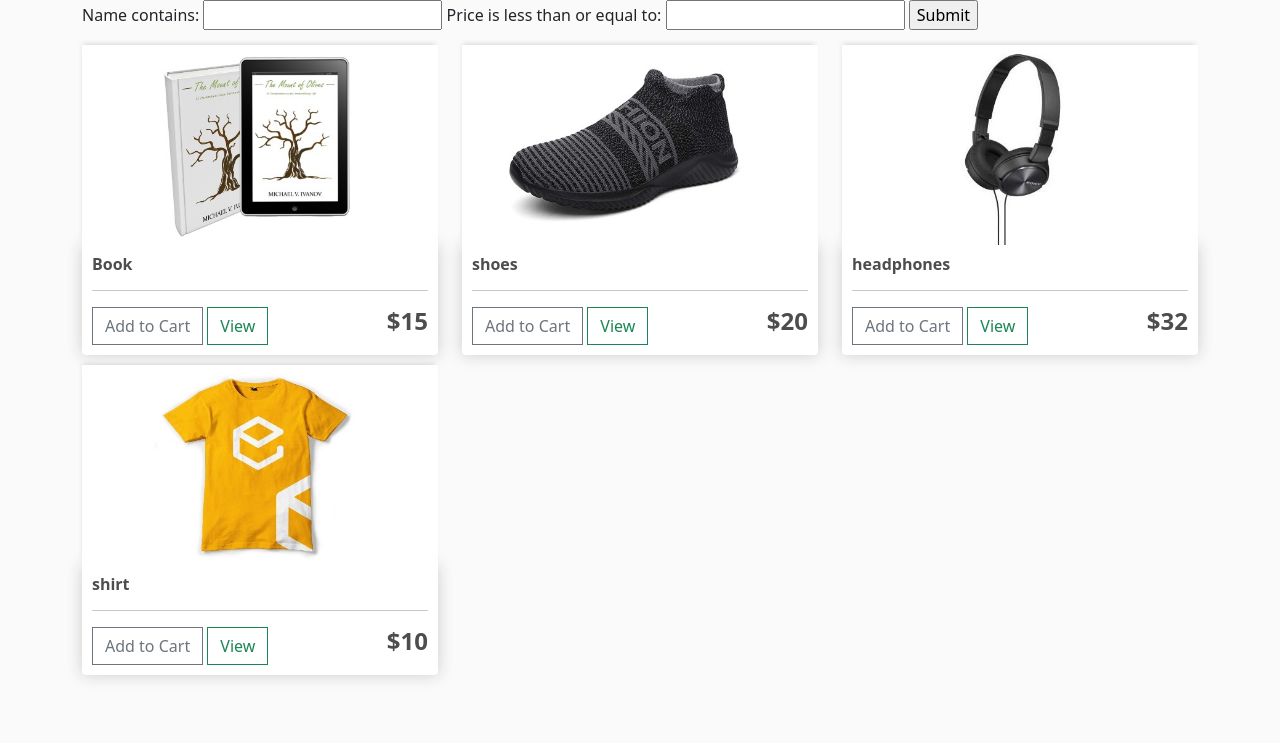
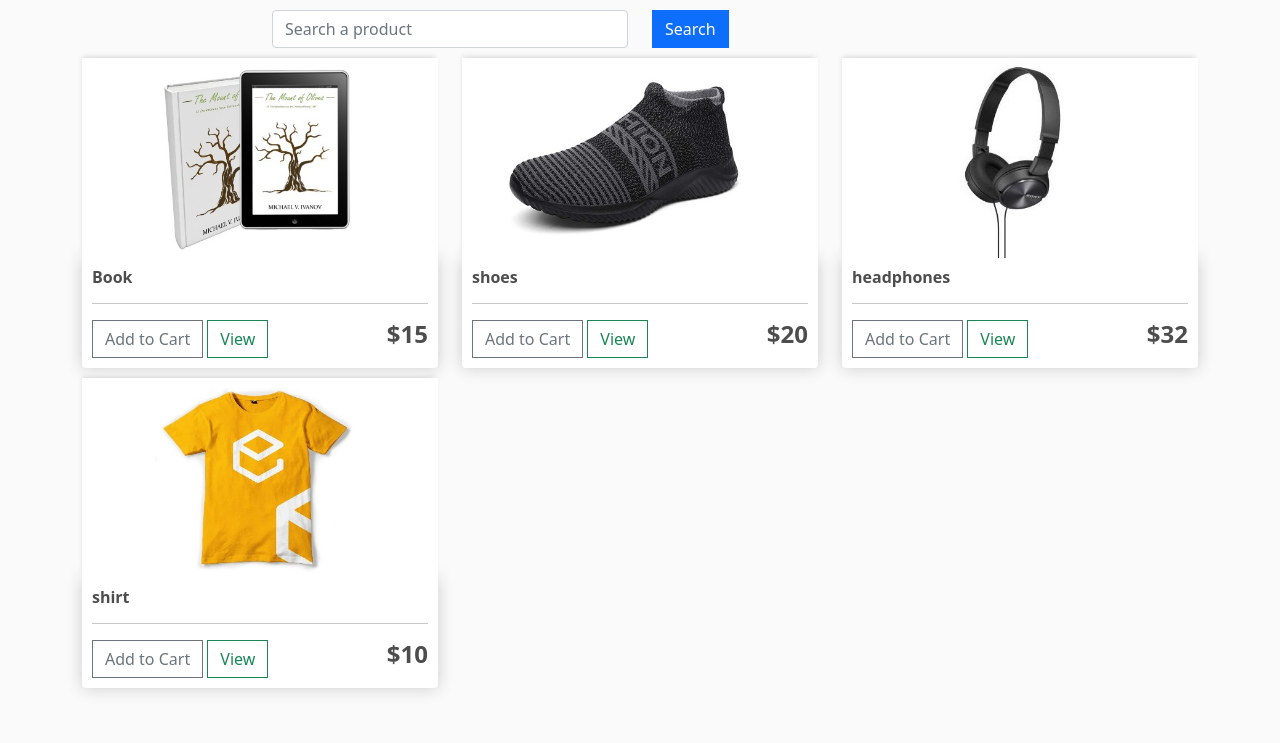
Before and after one commit to khodjiyev2o/DjangoEcommerce, a Django app: page / in a window 1280 px wide. Shown: the part 57-800 px from the top of the page. Run offline with Django 4.2, Linux system fonts and the light colour scheme; a user stored in the database is signed in; data comes from the database, SQL or seed files in the repository; both versions use the stored data as it was after the commit; some libraries are stand-ins or nearby versions.

Commit message:
14.05.2022

```diff
--- a/menu/filters.py
+++ b/menu/filters.py
@@ -1,12 +1,15 @@
 from . import models
 import django_filters
 from django_filters import CharFilter
+from django import forms
 
 
 class ProductFilter(django_filters.FilterSet):
-    product = CharFilter(field_name="name", lookup_expr='icontains')
-    price = CharFilter(field_name="price", lookup_expr='lte')
+    product = CharFilter(field_name="name", lookup_expr='icontains',label='',
+                         widget=forms.TextInput(attrs={'class': 'form-control','placeholder': 'Search a product'}))
+
+    # price = CharFilter(field_name="price", lookup_expr='lte', widget=forms.TextInput(attrs={'class': 'form-control'}))
 
     class Meta:
         model = models.Product
-        fields = ['product', 'price']
+        fields = ['product']
--- a/menu/templates/menu.html
+++ b/menu/templates/menu.html
@@ -2,13 +2,24 @@
 {% load static %}
 
 {%block content%}
+
 <form action="" method="get">
-	{{myFilter.form}}
+		<div class="row">
+				<div	class="col-lg-2" ></div>
 
-<input type="submit" type="submit">
+				<div class="col-lg-4">
+					{{myFilter.form}}
+				</div>
+				<div class="col-lg-4">
+					<input type="submit" type="submit" class="btn btn-primary" value="Search">
+				</div>
+
+
+
+
+		</div>
+</form>
 <div class="row">
-</form>
-
 {%for product in products%}
 
     <div class="col-lg-4">
--- a/menu/views.py
+++ b/menu/views.py
@@ -6,53 +6,50 @@ from django.http import HttpResponseRedirect
 from .models import Product, OrderItem, Order
 from django.views.generic.detail import DetailView
 from .filters import ProductFilter
-
+from .decorators import unauthenticated_user
+from django.contrib.auth.decorators import login_required
+from django.contrib.auth.mixins import LoginRequiredMixin
 
 # Create your views here.
 
 
+@login_required(login_url='login')
 def layout(request):
-    if request.user.is_authenticated:
-        return render(request, 'layout.html')
-    else:
-        return redirect('login')
+    return render(request, 'layout.html')
 
 
+@login_required(login_url='login')
 def checkout(request):
-    if request.user.is_authenticated:
-        order = Order.objects.get(customer=request.user.id)
-        orderitem = OrderItem.objects.filter(order=order)
-        return render(request, 'checkout.html', {'order': order, 'orderitem': orderitem})
-    else:
-        return redirect('login')
+    order = Order.objects.get(customer=request.user.id)
+    orderitem = OrderItem.objects.filter(order=order)
+    return render(request, 'checkout.html', {'order': order, 'orderitem': orderitem})
 
 
+@login_required(login_url='login')
 def cart(request):
-    if request.user.is_authenticated:
-        order, created = Order.objects.get_or_create(customer=request.user.id)
-        # orderitem=OrderItem.objects.filter(order=order)
-        orderitem = order.orderitem_set.all()
-        return render(request, 'cart.html', {'orderitem': orderitem, 'order': order})
-    else:
-        return redirect('login')
+    order, created = Order.objects.get_or_create(customer=request.user.id)
+    # orderitem=OrderItem.objects.filter(order=order)
+    orderitem = order.orderitem_set.all()
+    return render(request, 'cart.html', {'orderitem': orderitem, 'order': order})
 
 
+@login_required(login_url='login')
 def menu(request):
-    if request.user.is_authenticated:
-        product = Product.objects.all()
-        myFilter = ProductFilter(request.GET, queryset=product)
-        product = myFilter.qs
-        return render(request, 'menu.html', {'products': product, 'myFilter': myFilter})
-    else:
-        return redirect('login')
+    product = Product.objects.all()
+    myFilter = ProductFilter(request.GET, queryset=product)
+    product = myFilter.qs
+
+    return render(request, 'menu.html', {'products': product, 'myFilter': myFilter})
 
 
-class ProductDetailView(DetailView):
+class ProductDetailView(LoginRequiredMixin,DetailView):
+    login_url = 'login'
     model = Product
     template_name = 'viewpage.html'
     context_object_name = "product"
 
 
+@unauthenticated_user
 def thelogin(request):
     if request.method == "POST":
         username = request.POST['username']
@@ -68,6 +65,7 @@ def thelogin(request):
         return render(request, 'login.html')
 
 
+@unauthenticated_user
 def register(request):
     form = RegistrationForm()
     customer_form = UserprofileForm()
```
Also changed, not shown: menu/decorators.py (added, +11 -0 lines), db.sqlite3.
